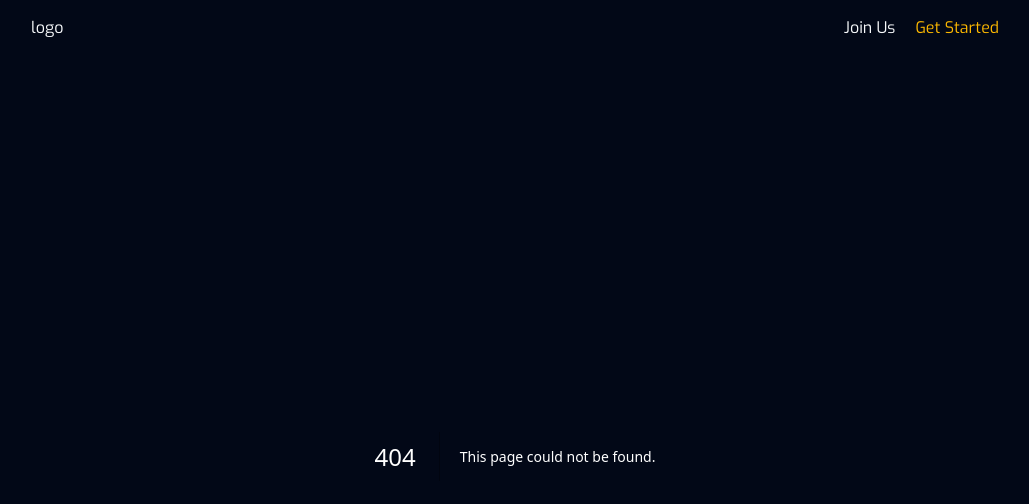
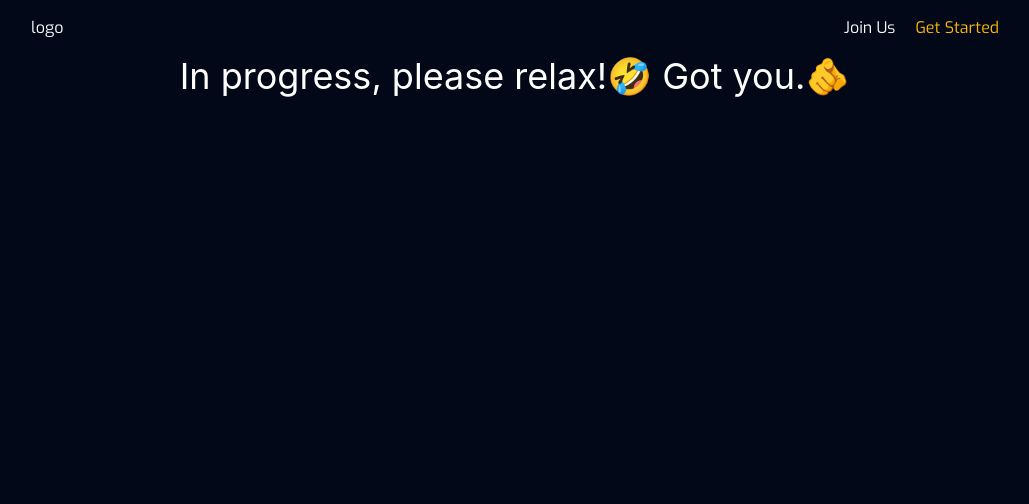
Before and after one commit to Ernie1234/bee-hive, a Next.js app: page /coach in a window 1280 px wide. Before the commit this address had no page. Shown: the top 504 px of the page, without its empty margins (125-1154 px from the left). Built offline with nearby package versions, Linux system fonts and the light colour scheme.

Commit message:
feat: add play

```diff
--- /dev/null
+++ b/app/coach/page.tsx
@@ -0,0 +1,7 @@
+export default function page() {
+  return (
+    <div className="text-center text-4xl">
+      In progress, please relax!🤣 Got you.🫵
+    </div>
+  );
+}
```
